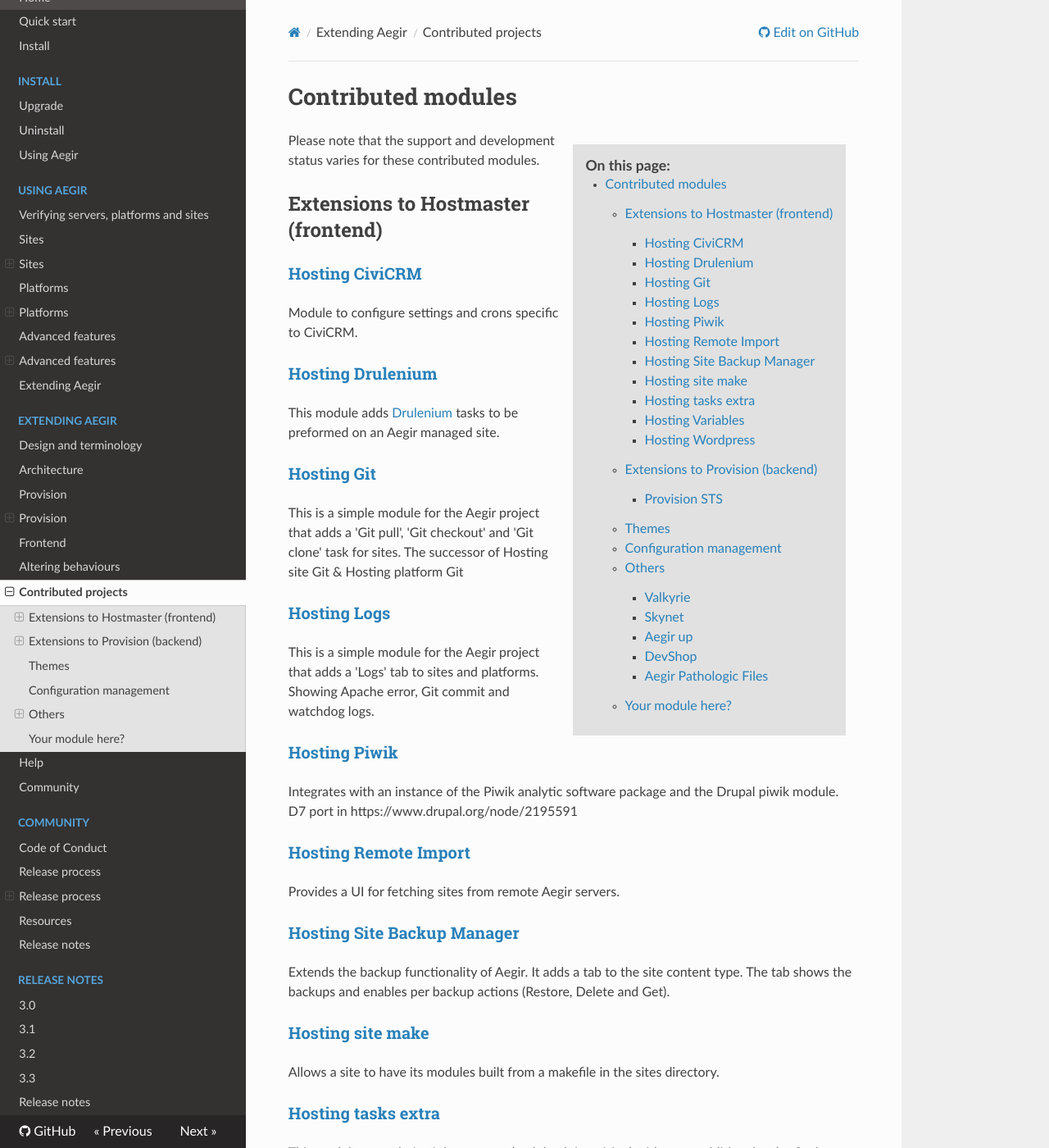
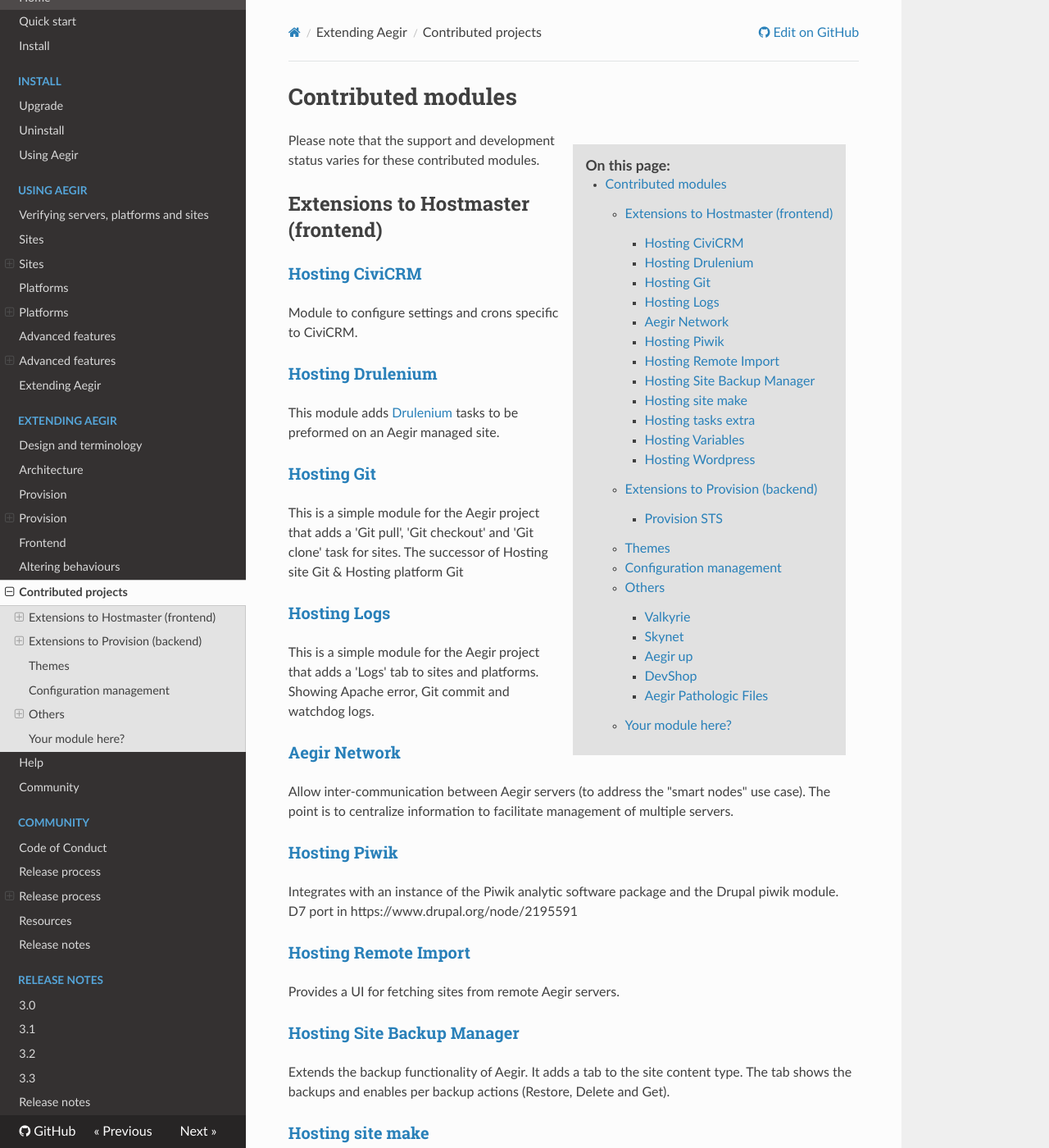
Before and after one commit to aegir-project/documentation, an MkDocs documentation site: the page built from docs/extend/contrib.md, in a window 1280 px wide and 1400 px high. Shown: the whole window at 82% size. Built offline with MkDocs 1.6.1, drawn with Linux system fonts in a browser that asks for light colours; nearby versions of some CDN libraries; old or Windows-style settings are respelled for this version of MkDocs.

Commit message:
Add Aegir Network module

```diff
--- a/docs/extend/contrib.md
+++ b/docs/extend/contrib.md
@@ -24,6 +24,10 @@
 ### [Hosting Logs](https://www.drupal.org/project/hosting_logs)
 
 This is a simple module for the Aegir project that adds a 'Logs' tab to sites and platforms. Showing Apache error, Git commit and watchdog logs.
+
+### [Aegir Network](https://www.drupal.org/project/hosting_network)
+
+Allow inter-communication between Aegir servers (to address the "smart nodes" use case). The point is to centralize information to facilitate management of multiple servers.
 
 ### [Hosting Piwik](https://www.drupal.org/project/hosting_piwik)
 
```
